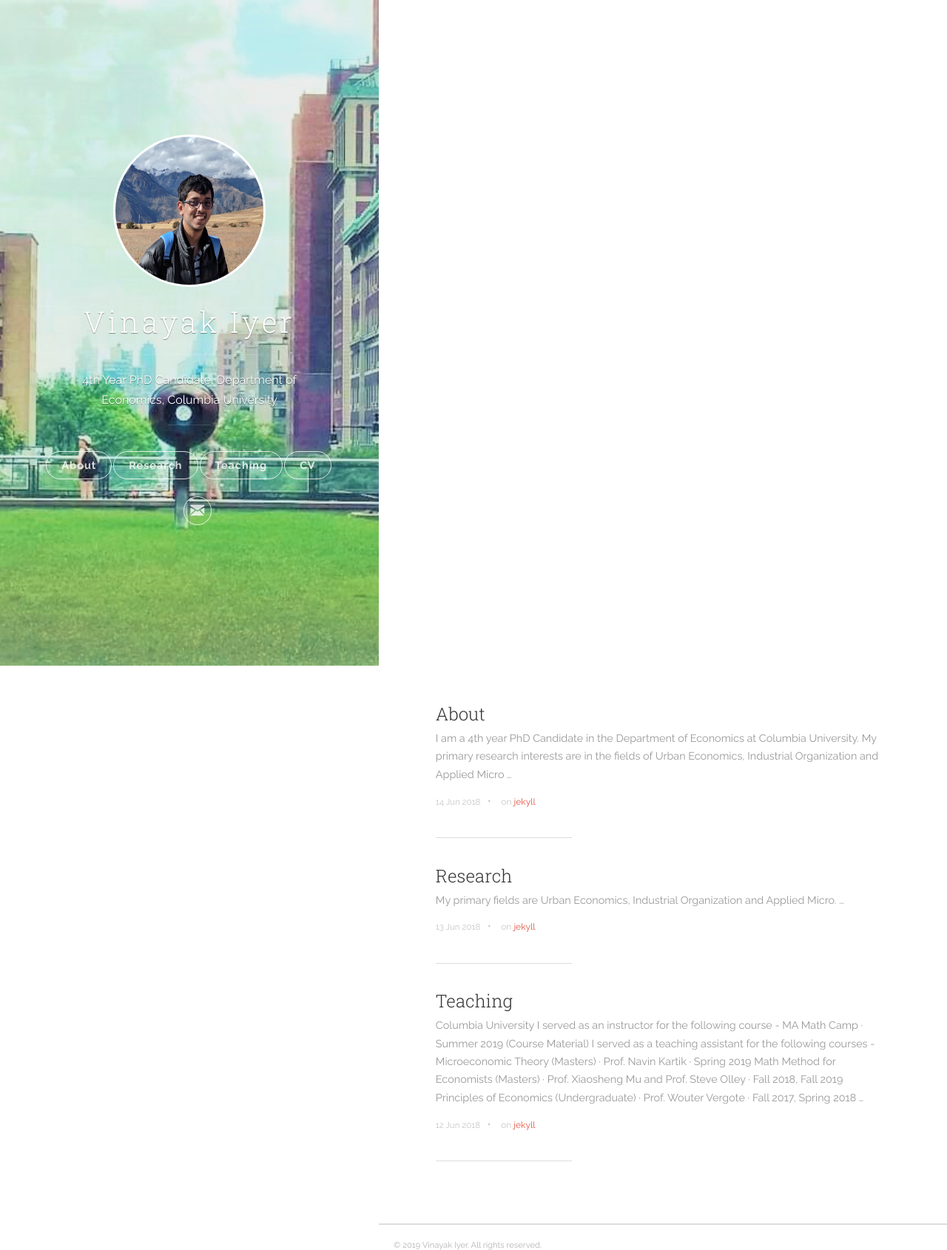
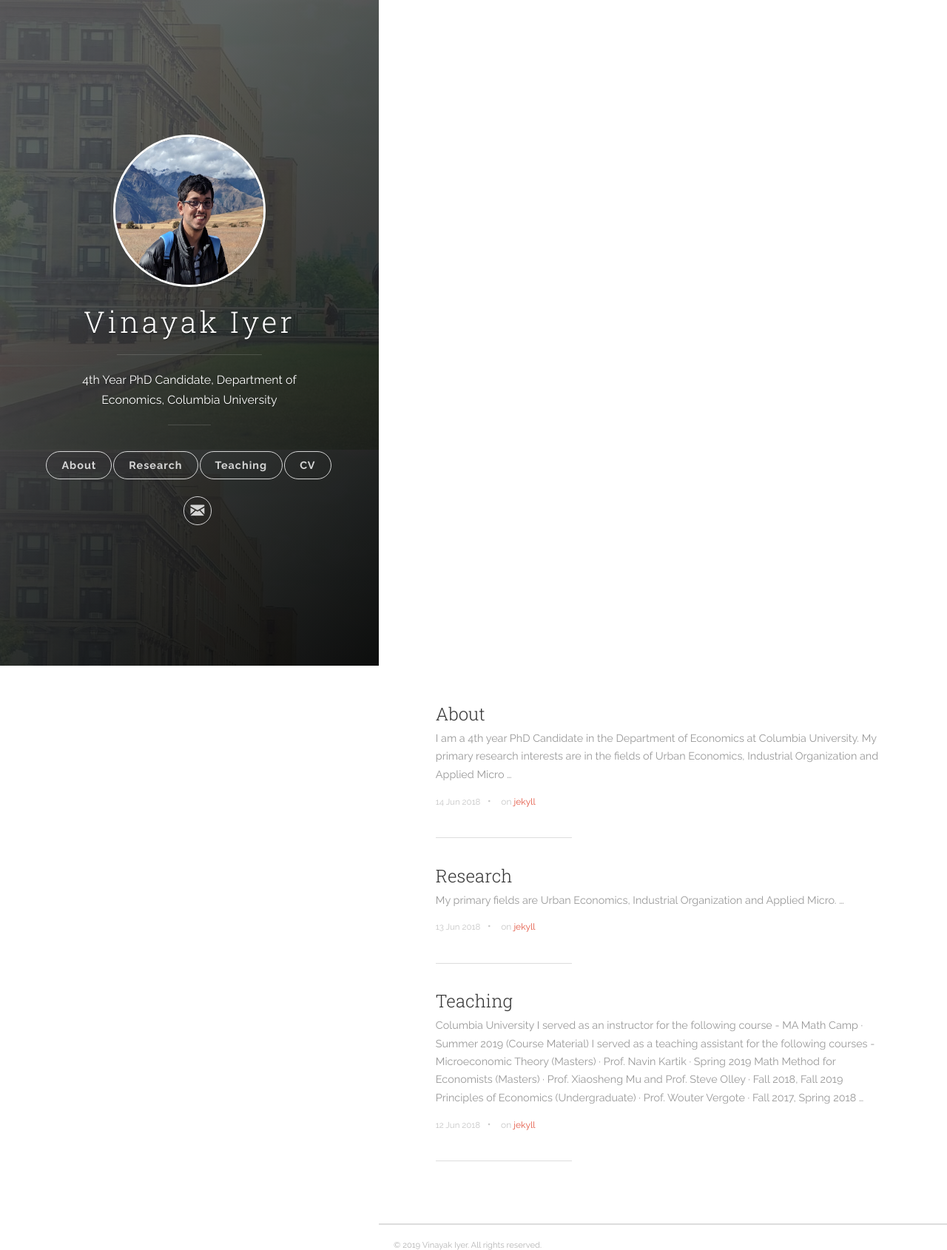
Before and after one commit to vinayakiyer/vinayakiyer.github.io, a Jekyll site: the page built from index.html, in a window 1280 px wide. Shown: the whole page at 74% size. Built offline with Jekyll 4.4.1, drawn with Linux system fonts in a browser that asks for light colours; the list of posts is cut into pages by our own code.

Commit message:
Update main.scss

```diff
--- a/css/main.scss
+++ b/css/main.scss
@@ -13,13 +13,6 @@
 }
 .panel-cover:before {
     content: ' ';
-    display: block;
-    position: absolute;
-    left: 0;
-    top: 0;
-    width: 100%;
-    height: 100%;
-    z-index: 1;
     opacity: 0.9;
     background-image: url({{ site.baseurl }}/images/cover-c.jpg);
     background-repeat: no-repeat;
@@ -30,13 +23,7 @@
     -webkit-background-size: cover;
     background-size: cover;
 }
-.my-container h1 {
-    padding: 50px;
-    text-align: center;
-    z-index: 2;
-    position: relative;
-    color: #fff;
-}
+
 pre.highlight,
 .highlight pre {
   padding: 10px;
```
